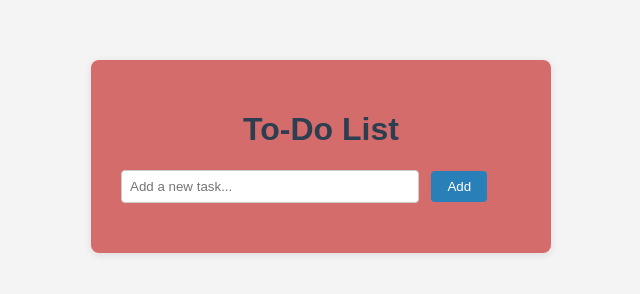
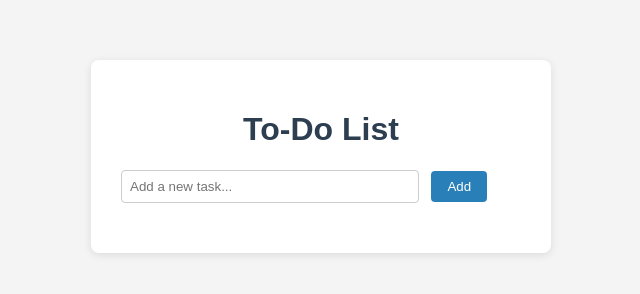
Before and after one commit to srivenkat03/frontend, a plain HTML site: page index.html in a window 1280 px wide. Shown: the whole page, without its empty margins (319-959 px from the left). Drawn offline with Linux system fonts and the light colour scheme.

Commit message:
changes the backgroud

```diff
--- a/style.css
+++ b/style.css
@@ -7,7 +7,7 @@ body {
 .container {
     max-width: 400px;
     margin: 60px auto;
-    background: #d46c6c;
+    background: #ffffff;
     padding: 30px;
     border-radius: 8px;
     box-shadow: 0 2px 8px rgba(0,0,0,0.1);
```
